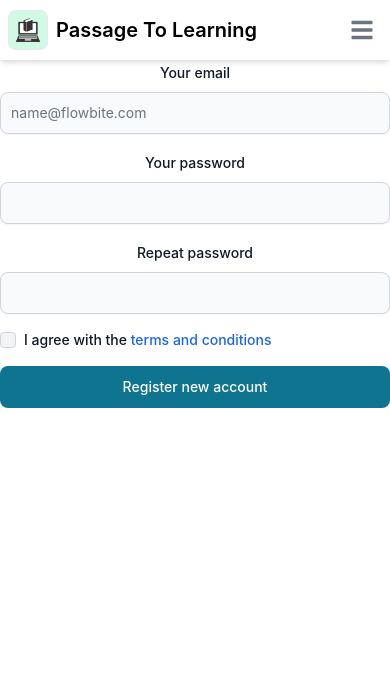
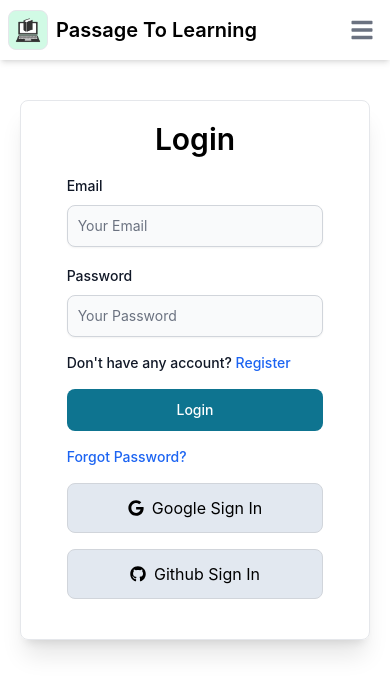
Before and after one commit to k-m-rahman/Passage-to-learning-client-side, a React (Create React App) app: page /login in a window 390 px wide. Shown: the top 694 px of the page. Built offline with nearby package versions, Linux system fonts and the light colour scheme; no server answers.

Commit message:
added google and github sign in

```diff
--- a/src/contexts/AuthProvider.js
+++ b/src/contexts/AuthProvider.js
@@ -51,9 +51,10 @@ const AuthProvider = ({ children }) => {
   useEffect(() => {
     onAuthStateChanged(auth, (currentUser) => {
       console.log("Auth state changed :", currentUser);
-      if (currentUser === null || currentUser.emailVerified) {
-        setUser(currentUser);
-      }
+      //   if (currentUser === null || currentUser.emailVerified) {
+      //     setUser(currentUser);
+      //   }
+      setUser(currentUser);
 
       setLoading(false);
     });
--- a/src/pages/Login/Login.js
+++ b/src/pages/Login/Login.js
@@ -1,58 +1,116 @@
-import { Button, Checkbox, Label, TextInput } from "flowbite-react";
-import React from "react";
+import { Button, Label, TextInput } from "flowbite-react";
+import React, { useContext, useState } from "react";
+import { Link } from "react-router-dom";
+import { FaGoogle, FaGithub } from "react-icons/fa";
+import { GithubAuthProvider, GoogleAuthProvider } from "firebase/auth";
+import { AuthContext } from "../../contexts/AuthProvider";
 
 const Login = () => {
+  const { providerLogin } = useContext(AuthContext);
+
+  const [error, setError] = useState("");
+
+  const googleProvider = new GoogleAuthProvider();
+
+  const gitHubProvider = new GithubAuthProvider();
+
+  const handleGoogleSignIn = () => {
+    providerLogin(googleProvider)
+      .then((result) => {
+        const user = result.user;
+        console.log(user);
+      })
+      .catch((error) => {
+        console.error(error);
+        setError(error.message);
+      });
+  };
+
+  const handleGithubSignIn = () => {
+    providerLogin(gitHubProvider)
+      .then((result) => {
+        const user = result.user;
+        console.log(user);
+      })
+      .catch((error) => {
+        console.error(error);
+        setError(error.message);
+      });
+  };
+
   return (
-    <div>
-      <form className="flex flex-col gap-4">
+    <div className="mx-5 md:w-1/2 md:mx-auto my-10 border p-5 pb-10 rounded-lg shadow-xl">
+      <div>
+        <h3 className="text-3xl font-semibold mb-4">Login</h3>
+      </div>
+      <form className="flex flex-col gap-4 text-left w-10/12 mx-auto">
         <div>
           <div className="mb-2 block">
-            <Label htmlFor="email2" value="Your email" />
+            <Label htmlFor="email2" value="Email" />
           </div>
           <TextInput
             id="email2"
             type="email"
-            placeholder="name@flowbite.com"
+            placeholder="Your Email"
             required={true}
             shadow={true}
           />
         </div>
         <div>
           <div className="mb-2 block">
-            <Label htmlFor="password2" value="Your password" />
+            <Label htmlFor="password2" value="Password" />
           </div>
           <TextInput
             id="password2"
             type="password"
+            placeholder="Your Password"
             required={true}
             shadow={true}
           />
         </div>
-        <div>
-          <div className="mb-2 block">
-            <Label htmlFor="repeat-password" value="Repeat password" />
-          </div>
-          <TextInput
-            id="repeat-password"
-            type="password"
-            required={true}
-            shadow={true}
-          />
-        </div>
+
         <div className="flex items-center gap-2">
-          <Checkbox id="agree" />
-          <Label htmlFor="agree">
-            I agree with the{" "}
-            <a
-              href="/forms"
+          <Label>
+            Don't have any account?{" "}
+            <Link
+              to="/register"
               className="text-blue-600 hover:underline dark:text-blue-500"
             >
-              terms and conditions
-            </a>
+              Register
+            </Link>
           </Label>
         </div>
-        <Button type="submit">Register new account</Button>
+        <Button type="submit">Login</Button>
+
+        <div className="flex items-center gap-2">
+          <Label>
+            <Link
+              to="/register"
+              className="text-blue-600 hover:underline dark:text-blue-500"
+            >
+              Forgot Password?
+            </Link>
+          </Label>
+        </div>
       </form>
+      <div className="flex flex-col gap-4 mt-4">
+        <button
+          onClick={handleGoogleSignIn}
+          className="border-gray-300 w-10/12 rounded-lg border p-3 bg-slate-200 hover:bg-slate-300 flex items-center justify-center gap-2 mx-auto"
+        >
+          <FaGoogle></FaGoogle>
+          <span>Google Sign In</span>
+        </button>
+        <button
+          onClick={handleGithubSignIn}
+          className="border-gray-300 w-10/12 rounded-lg border p-3 bg-slate-200 hover:bg-slate-300 flex items-center justify-center gap-2 mx-auto"
+        >
+          <FaGithub></FaGithub>
+          <span>Github Sign In</span>
+        </button>
+      </div>
+
+      {error && <p className="text-red-500">{error}</p>}
     </div>
   );
 };
--- /dev/null
+++ b/src/pages/Login/Register.js
@@ -0,0 +1,67 @@
+import { Button, Label, TextInput } from "flowbite-react";
+import React from "react";
+import { FaGithub, FaGoogle } from "react-icons/fa";
+import { Link } from "react-router-dom";
+
+const Register = () => {
+  return (
+    <div className="mx-5 md:w-1/2 md:mx-auto mt-10 border p-5 pb-10 rounded-lg shadow-xl mb-10">
+      <div>
+        <h3 className="text-3xl font-semibold mb-4">Register</h3>
+      </div>
+      <form className="flex flex-col gap-4 text-left w-10/12 mx-auto">
+        <div>
+          <div className="mb-2 block">
+            <Label htmlFor="name" value="Name" />
+          </div>
+          <TextInput
+            id="name"
+            type="text"
+            placeholder="Your Name"
+            required={true}
+            shadow={true}
+          />
+        </div>
+        <div>
+          <div className="mb-2 block">
+            <Label htmlFor="email" value="Email" />
+          </div>
+          <TextInput
+            id="email"
+            type="email"
+            placeholder="Your Email"
+            required={true}
+            shadow={true}
+          />
+        </div>
+        <div>
+          <div className="mb-2 block">
+            <Label htmlFor="password2" value="Password" />
+          </div>
+          <TextInput
+            id="password2"
+            type="password"
+            placeholder="Your Password"
+            required={true}
+            shadow={true}
+          />
+        </div>
+
+        <div className="flex items-center gap-2">
+          <Label htmlFor="agree">
+            Already have any account?{" "}
+            <Link
+              to="/login"
+              className="text-blue-600 hover:underline dark:text-blue-500"
+            >
+              Login
+            </Link>
+          </Label>
+        </div>
+        <Button type="submit">Register</Button>
+      </form>
+    </div>
+  );
+};
+
+export default Register;
--- a/src/pages/Shared/Navbar/Navbar.js
+++ b/src/pages/Shared/Navbar/Navbar.js
@@ -3,16 +3,25 @@ import React, { useContext, useState } from "react";
 import { Link, NavLink } from "react-router-dom";
 import logo from "../../../assets/logo.png";
 import { AuthContext } from "../../../contexts/AuthProvider";
+import { FaUserCircle } from "react-icons/fa";
 
 const NavBar = () => {
-  const { user } = useContext(AuthContext);
-  console.log(user);
+  const { user, logout } = useContext(AuthContext);
   const [theme, setTheme] = useState(false);
 
+  console.log(user);
   const themeChanger = () => {
     setTheme(!theme);
-    console.log("hello");
   };
+
+  const handleLogout = () => {
+    logout()
+      .then(() => {})
+      .catch((error) => {
+        console.error(error);
+      });
+  };
+
   return (
     <div className="shadow-md sticky top-0 z-10">
       <Navbar fluid={true} rounded={true}>
@@ -59,6 +68,7 @@ const NavBar = () => {
             Blogs
           </NavLink>
 
+          {user ? (
             <span className=" flex justify-center">
               <Dropdown
                 arrowIcon={false}
@@ -66,25 +76,46 @@ const NavBar = () => {
                 label={
                   <Avatar
                     alt="User settings"
-                  img="https://flowbite.com/docs/images/people/profile-picture-5.jpg"
+                    img={
+                      user.photoURL ? (
+                        user?.photoURL
+                      ) : (
+                        <FaUserCircle></FaUserCircle>
+                      )
+                    }
                     rounded={true}
                   />
                 }
               >
                 <Dropdown.Header>
                   <Link to="/profile">
-                  <span className="block text-sm">Bonnie Green</span>
+                    <span className="block text-sm">
+                      {user.displayName ? user?.displayName : ""}
+                    </span>
                     <span className="block truncate text-sm font-medium">
-                    name@flowbite.com
+                      {user?.email}
                     </span>
                   </Link>
                 </Dropdown.Header>
 
                 <Dropdown.Item>
-                <Link to="/logout">Sign out</Link>
+                  <button onClick={handleLogout}>Sign out</button>
                 </Dropdown.Item>
               </Dropdown>
             </span>
+          ) : (
+            <NavLink
+              className={({ isActive }) =>
+                !isActive
+                  ? "bg-orange-200 p-2 rounded-lg hover:bg-orange-300 sm:hover:scale-110 mb-1"
+                  : "bg-orange-400 p-2 rounded-lg sm:hover:scale-110 mb-1"
+              }
+              to="/login"
+            >
+              Login
+            </NavLink>
+          )}
+
           <ToggleSwitch
             className="mx-auto mt-5 md:mt-2 "
             checked={theme}
--- a/src/routes/Routes.js
+++ b/src/routes/Routes.js
@@ -5,6 +5,7 @@ import Courses from "../pages/Courses/Courses";
 import FAQ from "../pages/FAQ/FAQ";
 import Home from "../pages/Home/Home";
 import Login from "../pages/Login/Login";
+import Register from "../pages/Login/Register";
 import Profile from "../pages/Profile/Profile";
 
 export const router = createBrowserRouter([
@@ -36,6 +37,10 @@ export const router = createBrowserRouter([
         path: "/login",
         element: <Login></Login>,
       },
+      {
+        path: "/register",
+        element: <Register></Register>,
+      },
     ],
   },
 ]);
```
Also changed, not shown: firebase.json (added), 1 other file (tests, documents, lock files or other folders). Lines whose indentation alone changed are shown as unchanged.
